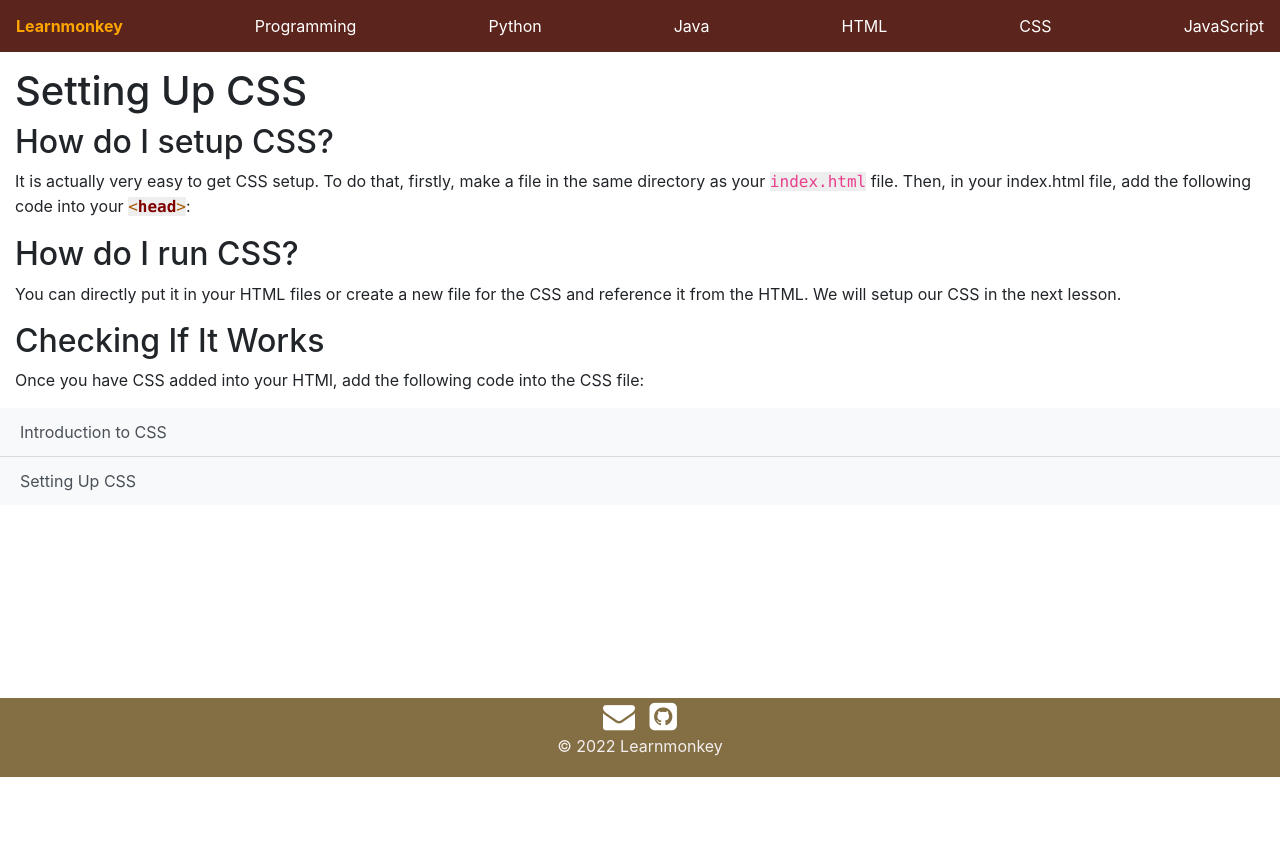
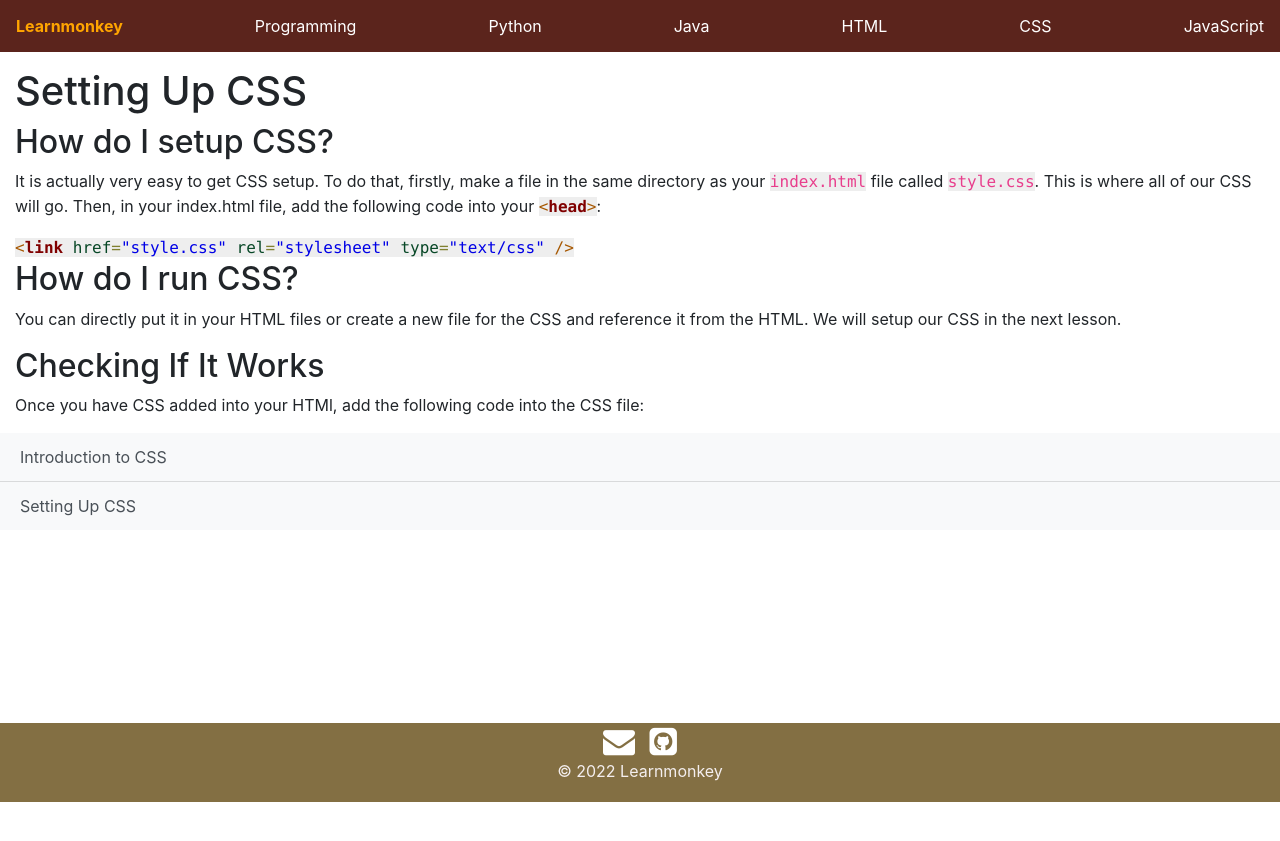
Before and after one commit to learnmonkey/learnmonkey.github.io, a Jekyll site: the page built from programming/css/setup-css.html, in a window 1280 px wide and 900 px high. Shown: the top 841 px of the window. Built offline with Jekyll 4.4.1, drawn with Linux system fonts in a browser that asks for light colours.

Commit message:
putting css into your html file code styled with color....

```diff
--- a/programming/css/setup-css.html
+++ b/programming/css/setup-css.html
@@ -8,7 +8,8 @@
 
 <section>
     <h2>How do I setup CSS?</h2>
-    <p>It is actually very easy to get CSS setup. To do that, firstly, make a file in the same directory as your <code>index.html</code> file. Then, in your index.html file, add the following code into your <code style='color:#000000;'><span style='color:#a65700; '>&lt;</span><span style='color:#800000; font-weight:bold; '>head</span><span style='color:#a65700; '>></span></code>:</p>
+    <p>It is actually very easy to get CSS setup. To do that, firstly, make a file in the same directory as your <code>index.html</code> file called <code>style.css</code>. This is where all of our CSS will go. Then, in your index.html file, add the following code into your <code style='color:#000000;'><span style='color:#a65700; '>&lt;</span><span style='color:#800000; font-weight:bold; '>head</span><span style='color:#a65700; '>></span></code>:</p>
+    <code style='color:#000000;'><span style='color:#a65700; '>&lt;</span><span style='color:#800000; font-weight:bold; '>link</span><span style='color:#274796; '> </span><span style='color:#074726; '>href</span><span style='color:#808030; '>=</span><span style='color:#0000e6; '>"style.css"</span><span style='color:#274796; '> </span><span style='color:#074726; '>rel</span><span style='color:#808030; '>=</span><span style='color:#0000e6; '>"stylesheet"</span><span style='color:#274796; '> </span><span style='color:#074726; '>type</span><span style='color:#808030; '>=</span><span style='color:#0000e6; '>"text/css"</span><span style='color:#274796; '> </span><span style='color:#a65700; '>/></span></code>
 </section>
 
 <section>
```
